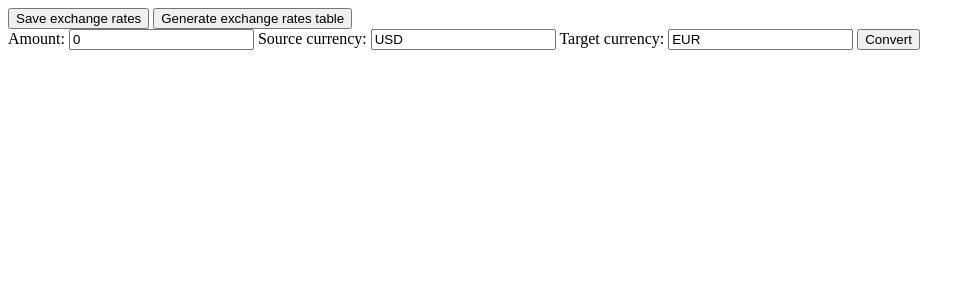
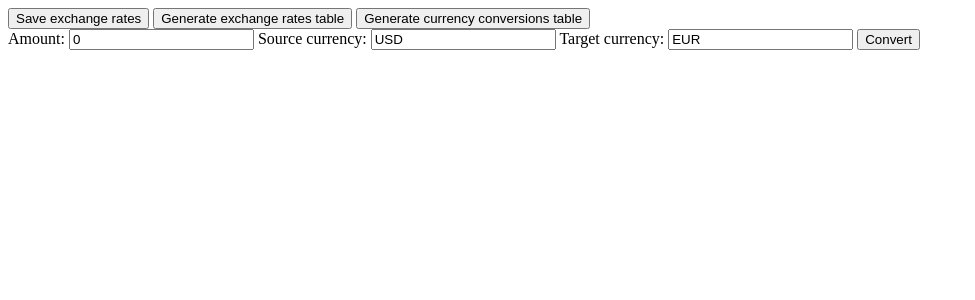
Before and after one commit to MASSHUU12/adrespect, a PHP site: page / in a window 1280 px wide. Shown: the top 300 px of the page, without its empty margins (0-975 px from the left). Run offline with PHP 8.4, Linux system fonts and the light colour scheme.

Commit message:
Option to display latest currency conversions

```diff
--- a/public/views/index.php
+++ b/public/views/index.php
@@ -2,6 +2,7 @@
 
 use App\Helpers\Convert;
 use App\Helpers\DB;
+use App\Helpers\Helpers;
 use App\Helpers\NBP;
 use App\Models\CurrencyConversionsModel;
 use App\Models\ExchangeRatesModel;
@@ -23,6 +24,7 @@ use App\Models\ExchangeRatesModel;
     <form action="#" method="post">
         <input type="submit" name="save-exchange-rates" value="Save exchange rates"/>
         <input type="submit" name="generate-exchange-rates-table" value="Generate exchange rates table"/>
+        <input type="submit" name="generate-currency-conversions-list" value="Generate currency conversions table"/>
     </form>
     <form action="#" method="post">
         <label for="currency-amount">Amount:</label>
@@ -86,6 +88,22 @@ if (isset($_POST['currency-convert'])) {
 
     echo "Source: $amount $db_source_name, converted: $converted $db_target_name";
 }
+
+if (isset($_POST['generate-currency-conversions-list'])) {
+    $out = [];
+
+    foreach (CurrencyConversionsModel::get(10)->fetchAll(PDO::FETCH_ASSOC) as $elem) {
+        $source_amount = $elem['source_currency_amount'];
+        $source_code = $elem['source_currency_code'];
+        $target_amount = $elem['target_currency_amount'];
+        $target_code = $elem['target_currency_code'];
+        $conversion_date = $elem['conversion_date'];
+
+        $out[] = "$conversion_date | $source_amount $source_code => $target_amount $target_code";
+    }
+
+    echo Helpers::generate_list($out);
+}
 ?>
 </body>
 
```
